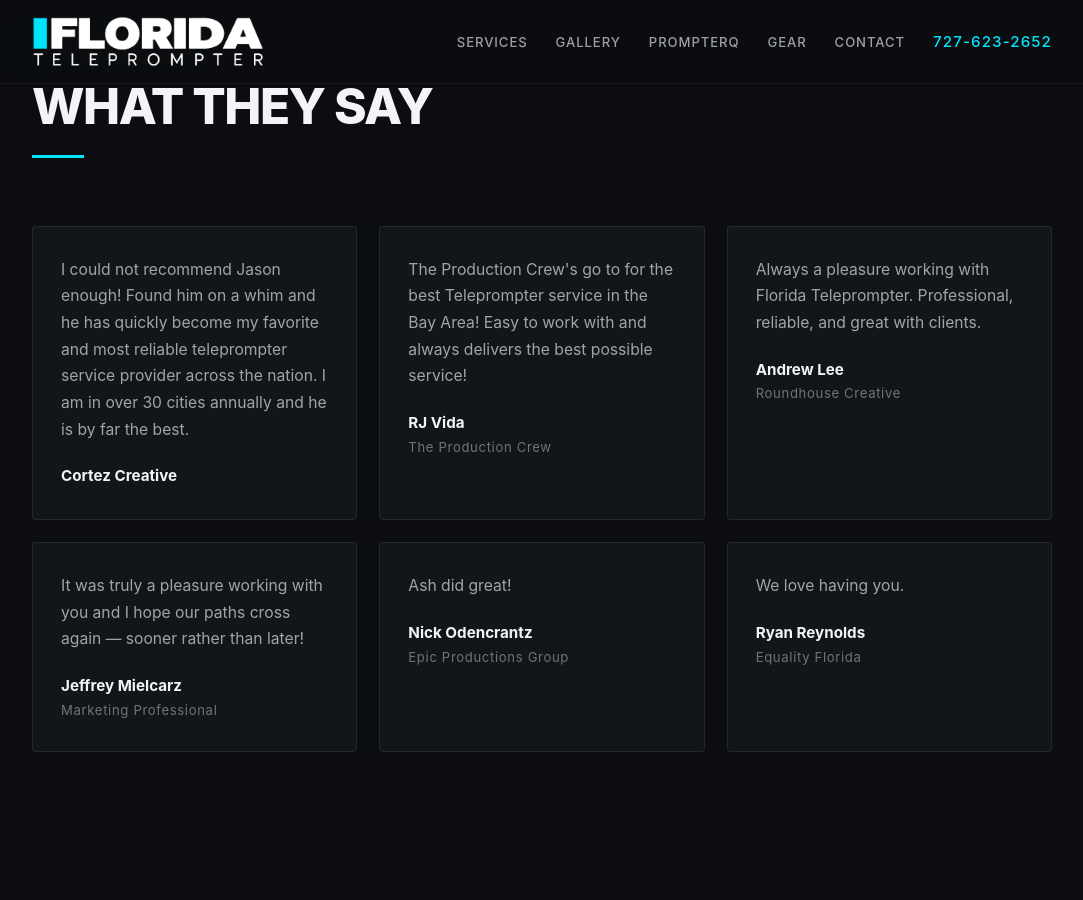
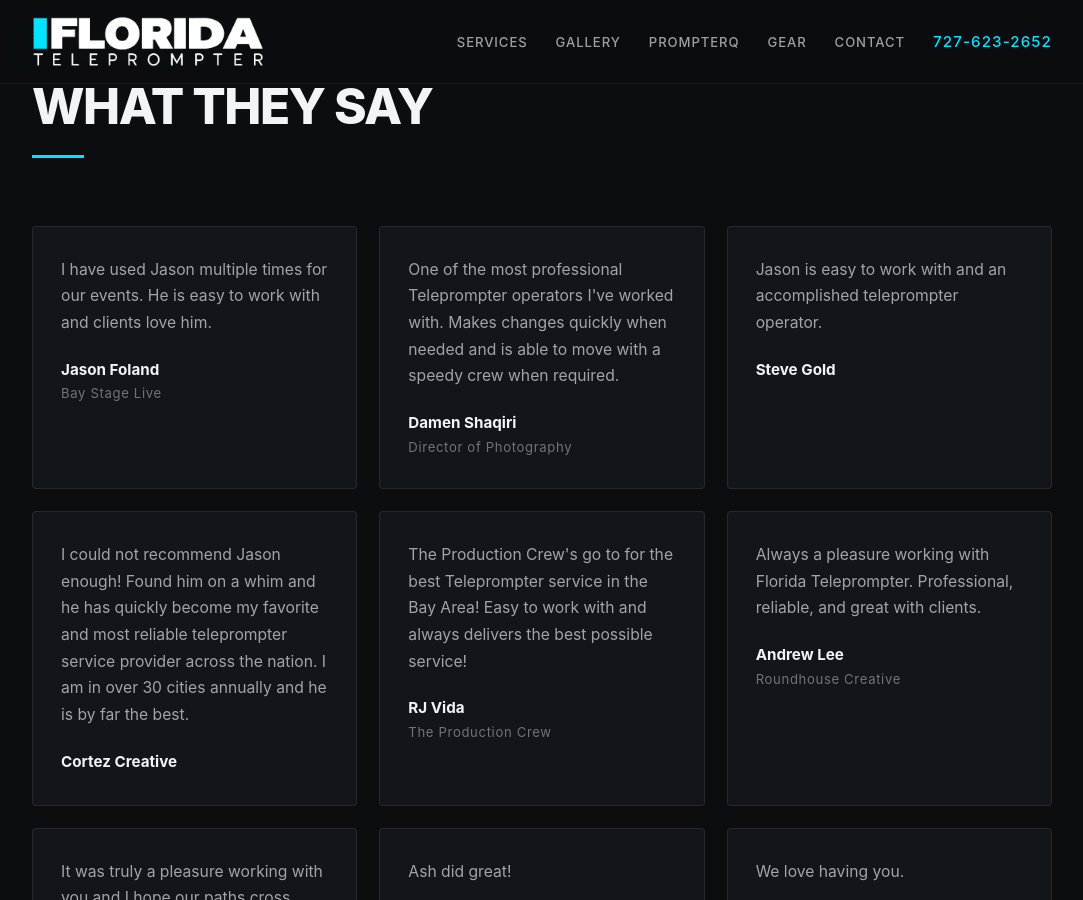
Before and after one commit to jasproj/floridateleprompter, a Jekyll site: the page index.html, which Jekyll copies as it is, in a window 1280 px wide and 900 px high, scrolled down 5170 px. Shown: the whole window, without its empty margins (98-1181 px from the left). Built offline with Jekyll 4.4.1, drawn with Linux system fonts in a browser that asks for light colours.

Commit message:
Testimonials: add 3 new Google reviews (Foland, Shaqiri, Gold); restore Andrew Lee's original wording (#18)
Claude-Session: https://claude.ai/code/session_019iu6BAxMNfNvFuXgunEmXm

Co-authored-by: Claude <noreply@anthropic.com>

```diff
--- a/index.html
+++ b/index.html
@@ -737,6 +737,20 @@
             </div>
             <div class="quote-grid">
                 <blockquote class="quote">
+                    <p>I have used Jason multiple times for our events. He is easy to work with and clients love him.</p>
+                    <div class="quote-by">Jason Foland</div>
+                    <div class="quote-co">Bay Stage Live</div>
+                </blockquote>
+                <blockquote class="quote">
+                    <p>One of the most professional Teleprompter operators I've worked with. Makes changes quickly when needed and is able to move with a speedy crew when required.</p>
+                    <div class="quote-by">Damen Shaqiri</div>
+                    <div class="quote-co">Director of Photography</div>
+                </blockquote>
+                <blockquote class="quote">
+                    <p>Jason is easy to work with and an accomplished teleprompter operator.</p>
+                    <div class="quote-by">Steve Gold</div>
+                </blockquote>
+                <blockquote class="quote">
                     <p>I could not recommend Jason enough! Found him on a whim and he has quickly become my favorite and most reliable teleprompter service provider across the nation. I am in over 30 cities annually and he is by far the best.</p>
                     <div class="quote-by">Cortez Creative</div>
                 </blockquote>
```
